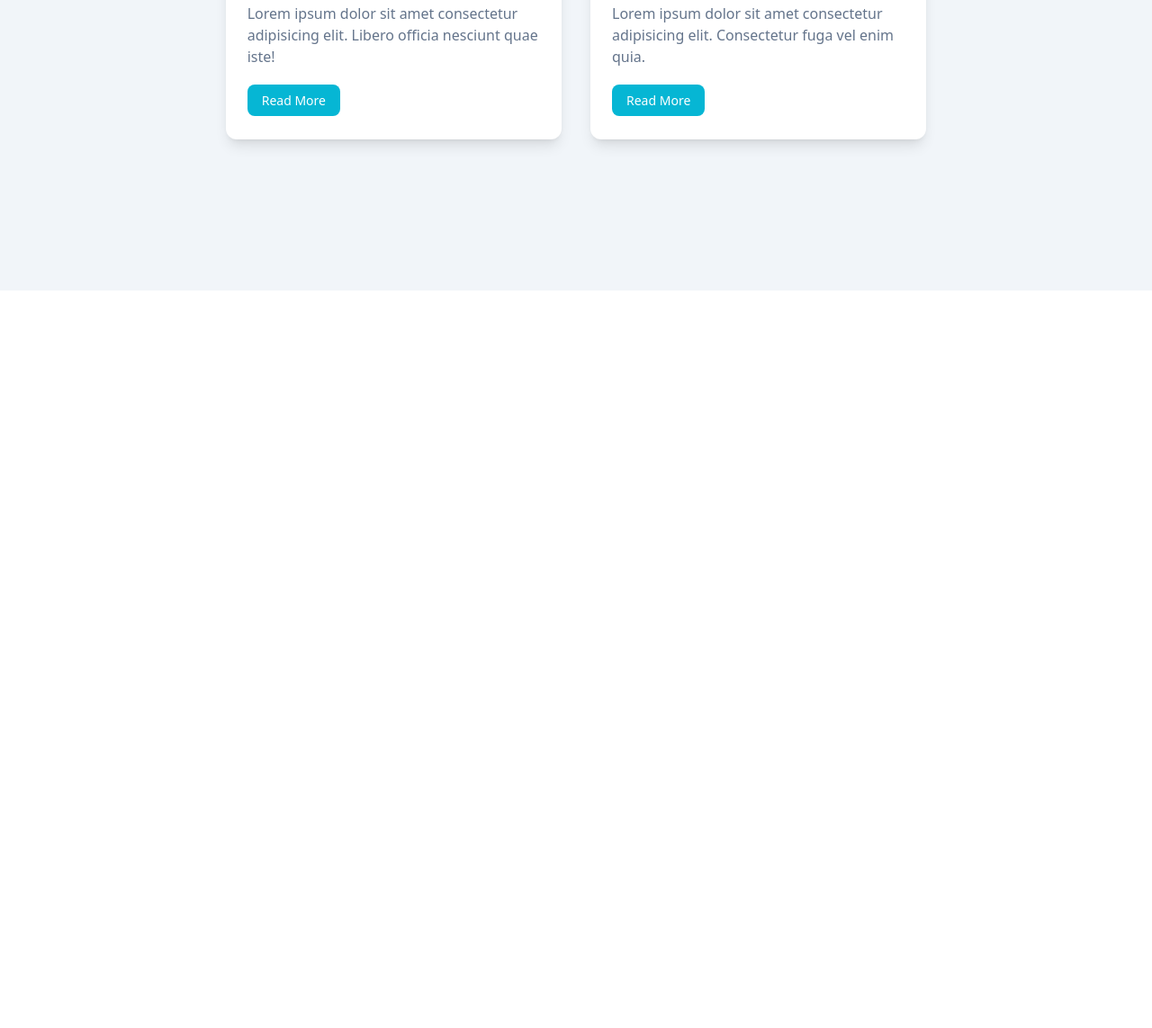
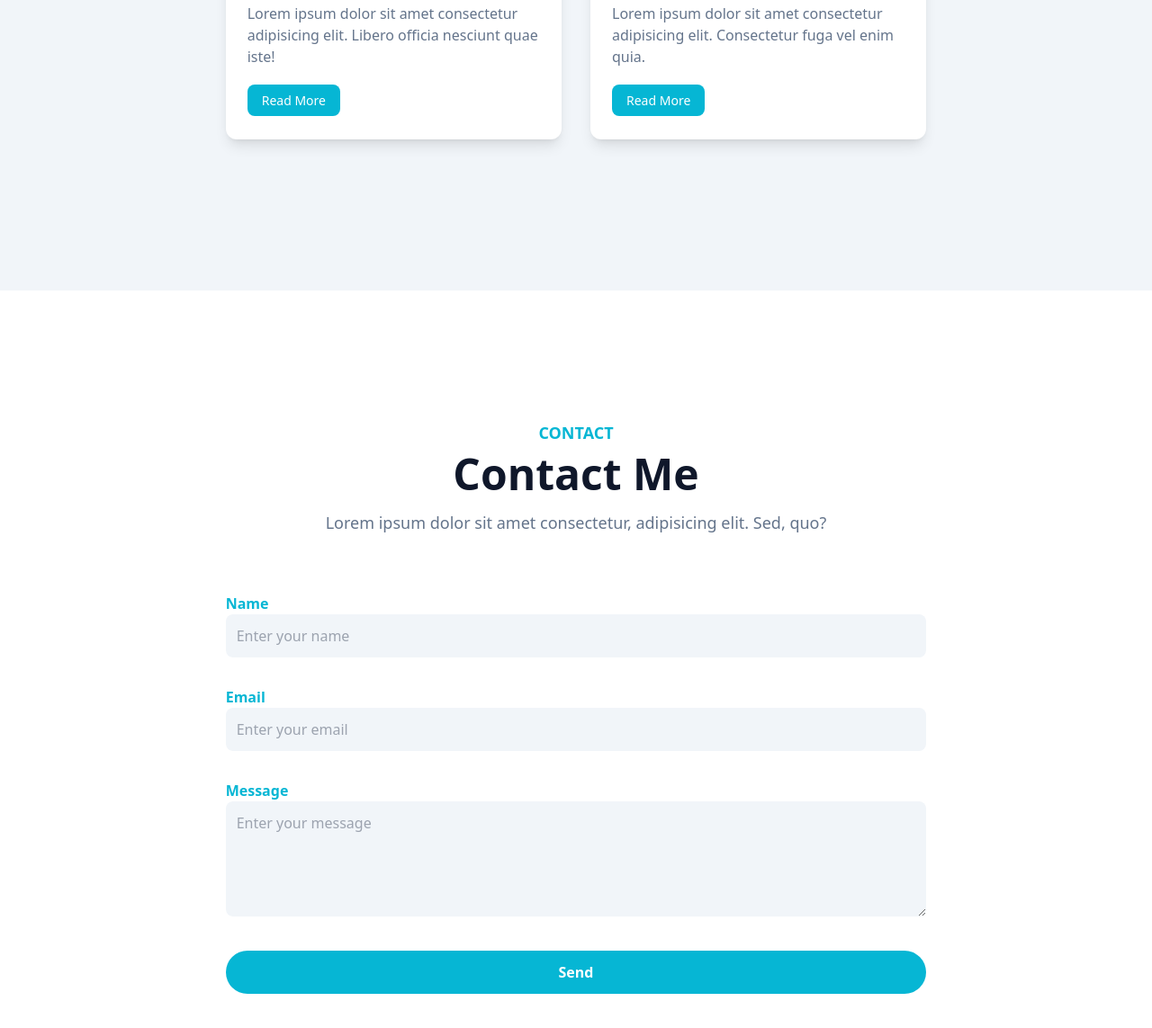
Before and after one commit to rfbnr/portfolio-tailwindcss, a website: page public/index.html in a window 1280 px wide. Shown: the part 4076-5219 px from the top of the page at 90% size. Before the commit the page ends 4399 px from the top, so only its background shows below. Drawn offline with Linux system fonts and the light colour scheme.

Commit message:
contact section

```diff
--- a/public/index.html
+++ b/public/index.html
@@ -279,6 +279,40 @@
     </section>
     <!-- Blogs Section End -->
 
+    <!-- Contact Section Start -->
+    <section id="contact" class="pt-36 pb-32">
+        <div class="container">
+            <div class="w-full px-4">
+                <div class="max-w-xl mx-auto text-center mb-16">
+                    <h4 class="font-bold text-lg text-primary mb-2 uppercase">Contact</h4>
+                    <h2 class="font-bold text-dark text-3xl mb-4 sm:text-4xl lg:text-5xl">Contact Me</h2>
+                    <p class="font-medium text-md text-secondary md:text-lg">Lorem ipsum dolor sit amet consectetur, adipisicing elit. Sed, quo?</p>
+                </div>
+
+                <form action="">
+                    <div class="w-full lg:w-2/3 lg:mx-auto">
+                        <div class="w-full mb-8 px-4">
+                            <label for="name" class="text-base font-bold text-primary">Name</label>
+                            <input type="text" id="name" placeholder="Enter your name" class="w-full bg-slate-100 text-dark p-3 rounded-lg focus:outline-none focus:ring-primary focus:ring-1 focus:border-primary"/>
+                        </div>
+                        <div class="w-full mb-8 px-4">
+                            <label for="email" class="text-base font-bold text-primary">Email</label>
+                            <input type="text" id="email" placeholder="Enter your email" class="w-full bg-slate-100 text-dark p-3 rounded-lg focus:outline-none focus:ring-primary focus:ring-1 focus:border-primary"/>
+                        </div>
+                        <div class="w-full mb-8 px-4">
+                            <label for="name" class="text-base font-bold text-primary">Message</label>
+                            <textarea type="text" id="name" placeholder="Enter your message" class="h-32 w-full bg-slate-100 text-dark p-3 rounded-lg focus:outline-none focus:ring-primary focus:ring-1 focus:border-primary"></textarea>
+                        </div>
+                        <div class="w-full px-4">
+                            <button class="text-base font-semibold text-white bg-primary py-3 px-8 rounded-full w-full hover:opacity-80 hover:shadow-lg transition duration-300">Send</button>
+                        </div>
+                    </div>
+                </form>
+            </div>
+        </div>
+    </section>
+    <!-- Contact Section End -->
+
     <script src="./js/script.js"></script>
 
 </body>
```
Also changed, not shown: public/css/style.css.
